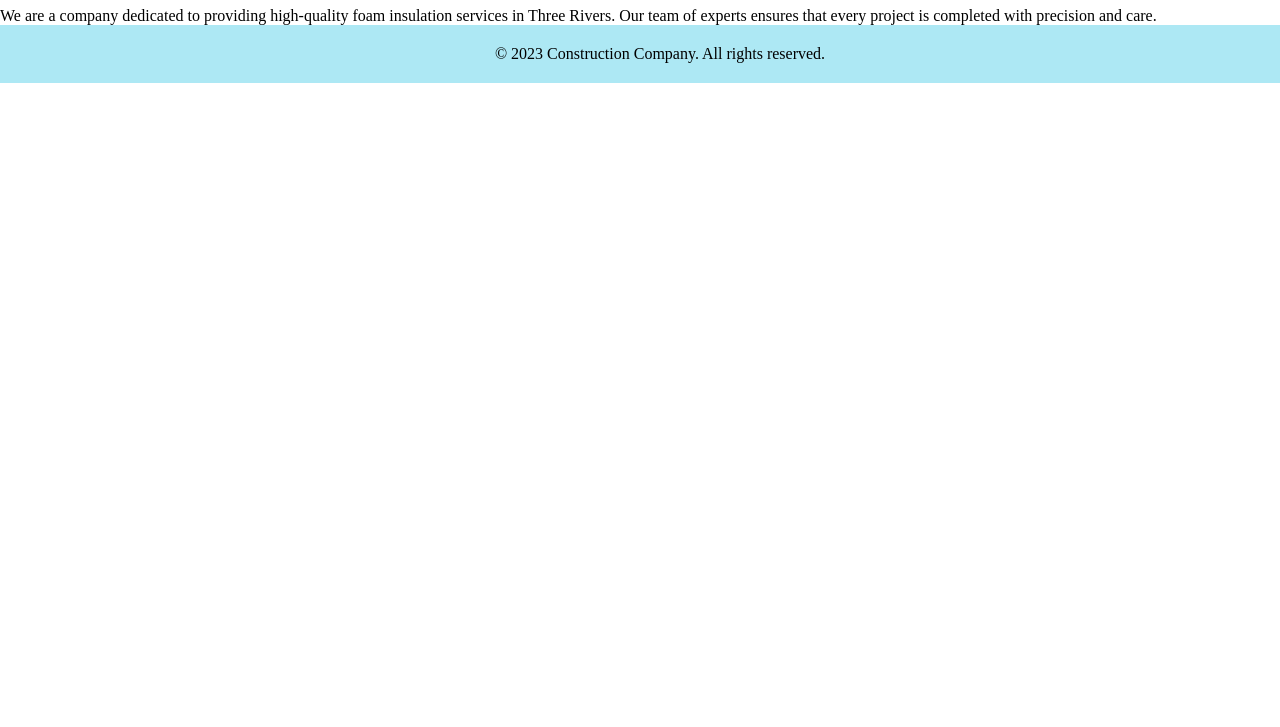
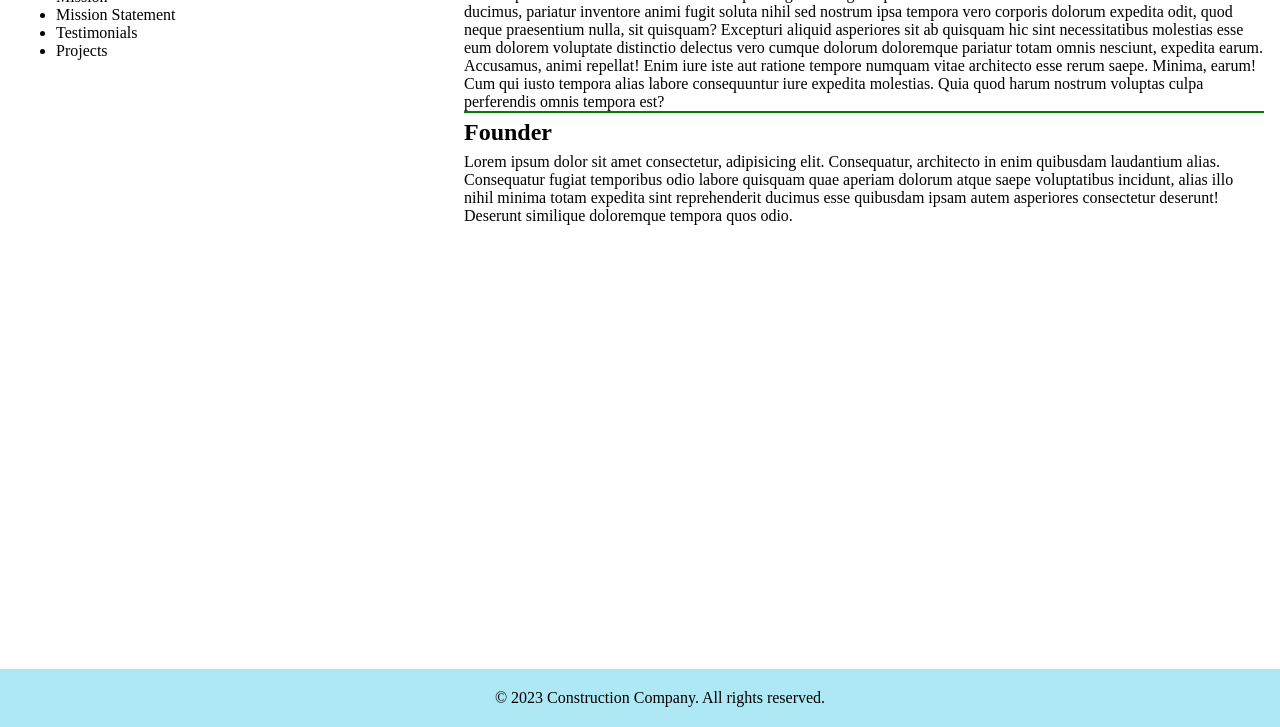
Before and after one commit to homeworkanxiety/Construction, a plain HTML site: page about_us.html in a window 1280 px wide. Shown: the part 165-892 px from the top of the page. Before the commit the page ends 800 px from the top, so only its background shows below. Drawn offline with Linux system fonts and the light colour scheme.

Commit message:
added about us page

```diff
--- a/about_us.html
+++ b/about_us.html
@@ -18,12 +18,44 @@
         </ul>
     </ul>
  </div>
+ <div class="us_wrapper">
     <div class="content">
-        <h1>About Us</h1>
-        <p>We are a company dedicated to providing high-quality foam insulation services in Three Rivers. Our team of experts ensures that every project is completed with precision and care.</p>
+        <div class="content">
+        <div class="us_left">
+            <hr class="line_blue">
+            <h2>Bullet Points</h2>
+            <ul>
+                <li>Mission</li>
+                <li>Mission Statement</li>
+                <li>Testimonials</li>
+                <li>Projects</li>
+            </ul>
+        </div>
+        <div class="us_right">
+            <hr class="line_red">
+            <h2 class="space">Mission</h2>
+            <p>Lorem ipsum dolor sit amet consectetur adipisicing elit.
+                Magni repudiandae incidunt earum deserunt laudantium libero ducimus, pariatur inventore
+                animi fugit soluta nihil sed nostrum ipsa tempora vero corporis dolorum expedita odit,
+                quod neque praesentium nulla, sit quisquam? Excepturi aliquid asperiores sit ab quisquam
+                hic sint necessitatibus molestias esse eum dolorem voluptate distinctio delectus vero cumque
+                dolorum doloremque pariatur totam omnis nesciunt, expedita earum. Accusamus, animi repellat!
+                Enim iure iste aut ratione tempore numquam vitae architecto esse rerum saepe. Minima, earum!
+                Cum qui iusto tempora alias labore consequuntur iure expedita molestias. Quia quod harum nostrum
+                voluptas culpa perferendis omnis tempora est?</p>
+            <hr class="line_green">
+            <h2 class="space">Founder</h2>
+            <p>Lorem ipsum dolor sit amet consectetur, adipisicing elit.
+                Consequatur, architecto in enim quibusdam laudantium alias. Consequatur fugiat temporibus odio labore
+                quisquam quae aperiam dolorum atque saepe voluptatibus incidunt, alias illo nihil minima totam expedita
+                sint reprehenderit ducimus esse quibusdam ipsam autem asperiores consectetur deserunt! Deserunt similique
+                doloremque tempora quos odio.</p>
+        </div>
+        </div>
     </div>
     <div class="footer">
         <p>&copy; 2023 Construction Company. All rights reserved.</p>
     </div>
+</div> <!-- Closing us_wrapper -->
 </body>
 </html>
--- a/css/styles.css
+++ b/css/styles.css
@@ -2,6 +2,7 @@ html{
     box-sizing:border-box;
     margin:0;
     padding:0;
+    overflow-x: hidden;
 }
 body{
     margin:0;
@@ -104,3 +105,52 @@ img{
 
     }
 }
+/* }About US Styles */
+.us_wrapper{
+     display: flex;
+  min-height: 100vh;
+  flex-direction: column;
+  justify-content: space-between;
+}
+.content{
+    display: flex;
+    flex-direction: row;
+    gap: 1rem;
+}
+.us_left{
+    flex: 1;
+    padding: 1rem;
+}
+.us_right{
+    flex: 2;
+    padding: 1rem;
+}
+.line_blue{
+    border: none;
+    height: 2px;
+    background-color: blue;
+    margin: 0;
+}
+h2{
+    margin: 0;
+}
+.space{
+    margin: .4rem 0;
+    }
+.line_green{
+    border: none;
+    height: 2px;
+    background-color: green;
+    margin: 0;
+}
+.line_red{
+    border: none;
+    height: 2px;
+    background-color: red;
+    margin: 0;
+}
+@media (max-width: 768px) {
+    .content{
+        flex-direction: column;
+    }
+}
```
